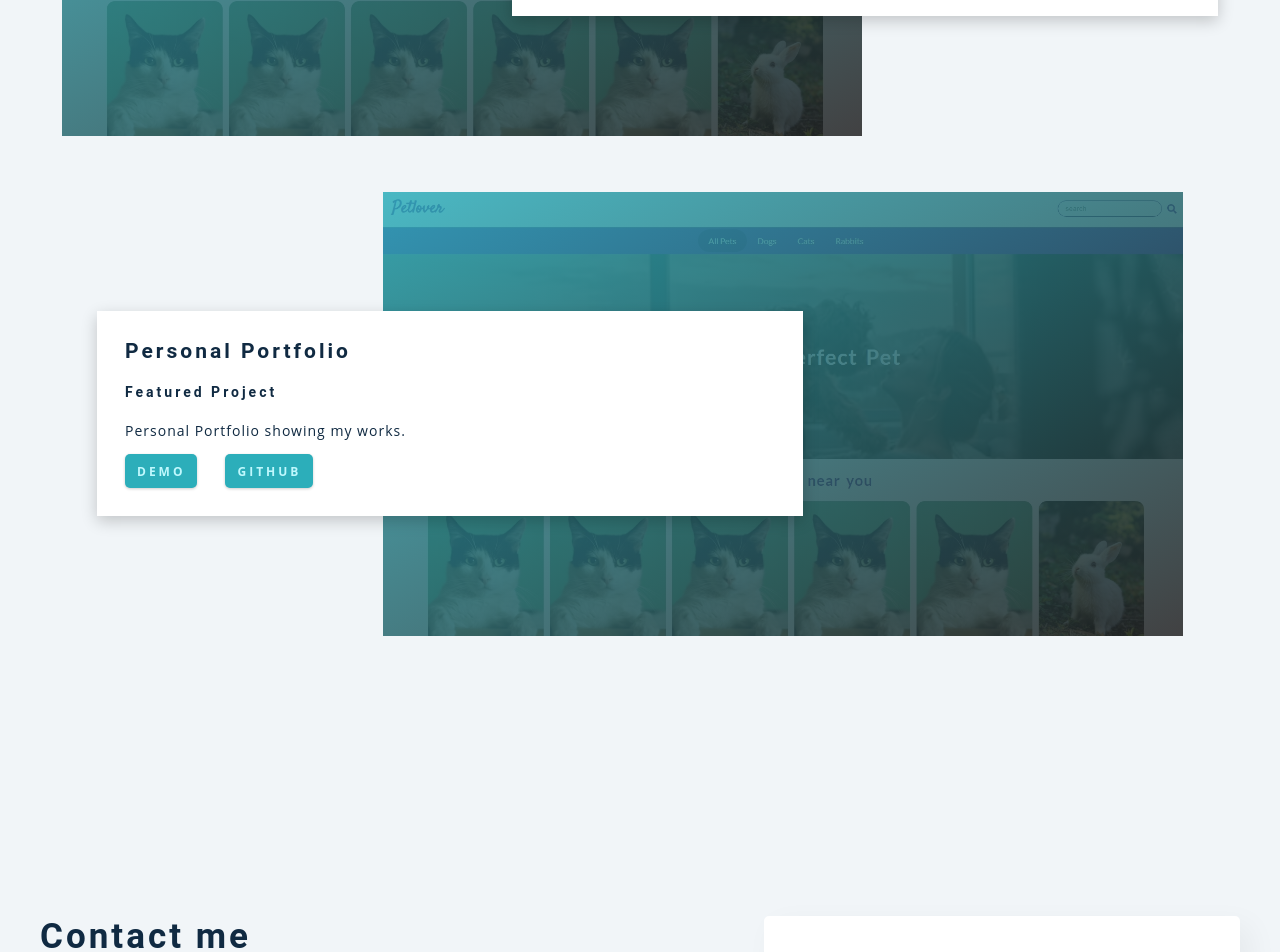
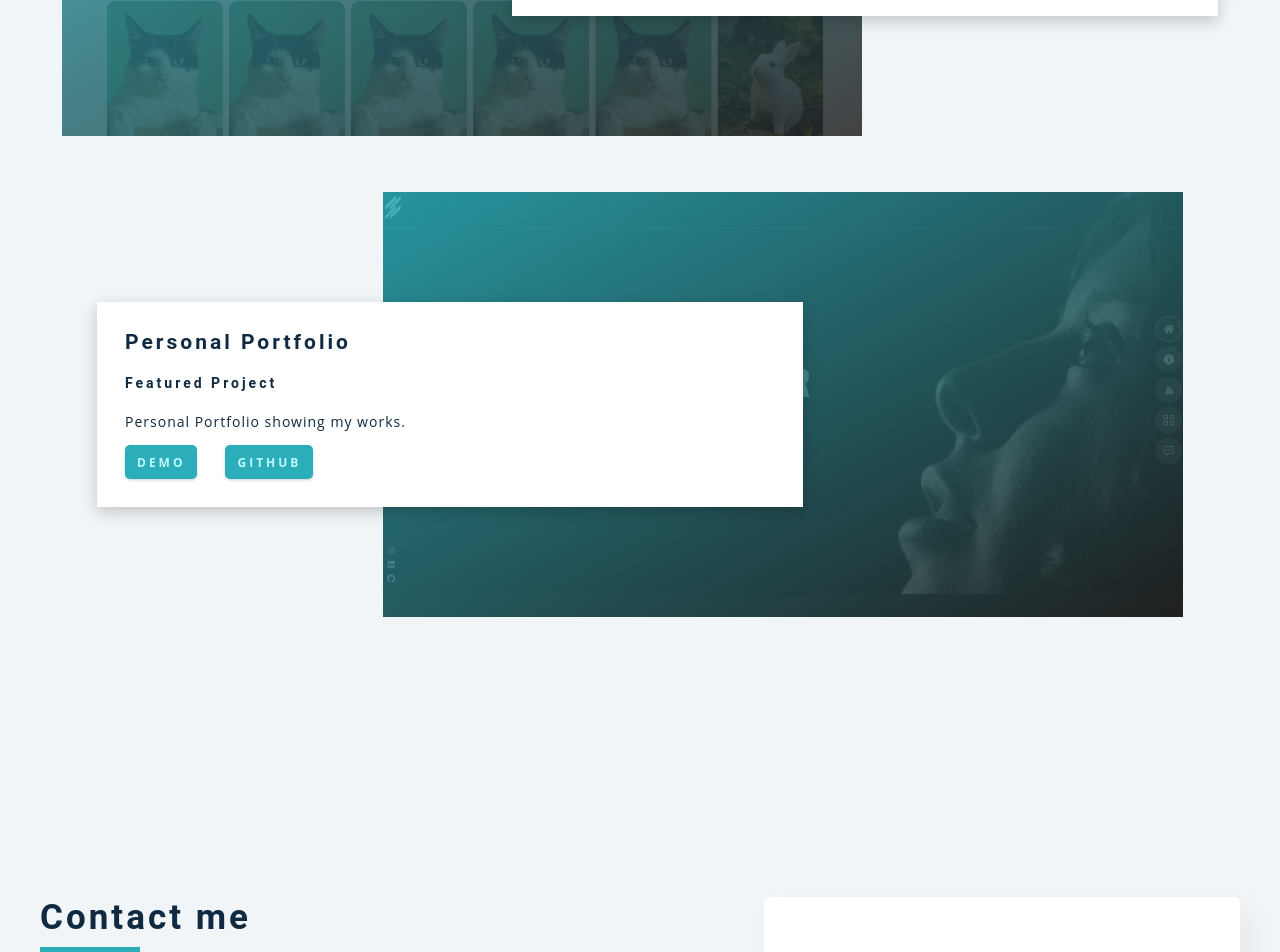
Before and after one commit to Momna533/portfolio-1, a React (Vite) app: page / in a window 1280 px wide. Shown: the part 2805-3757 px from the top of the page. Built offline with nearby package versions, Linux system fonts and the light colour scheme; the HTML template or start-up script is replaced by a standard one.

Commit message:
peojects updated

```diff
--- a/src/components/Projects.jsx
+++ b/src/components/Projects.jsx
@@ -1,4 +1,5 @@
 import adoptAPetImg from "../images/adopt-a-pet.jpeg";
+import portfolioImg from "../images/portfolio-1.jpeg";
 
 function Project() {
   return (
@@ -44,7 +45,7 @@ function Project() {
               <div className="projects_content_entry_img">
                 <img
                   className="projects_content_entry_img_image"
-                  src={adoptAPetImg}
+                  src={portfolioImg}
                   alt="projects_img"
                 />
               </div>
```
Also changed, not shown: src/images/portfolio-1.jpeg (added).
